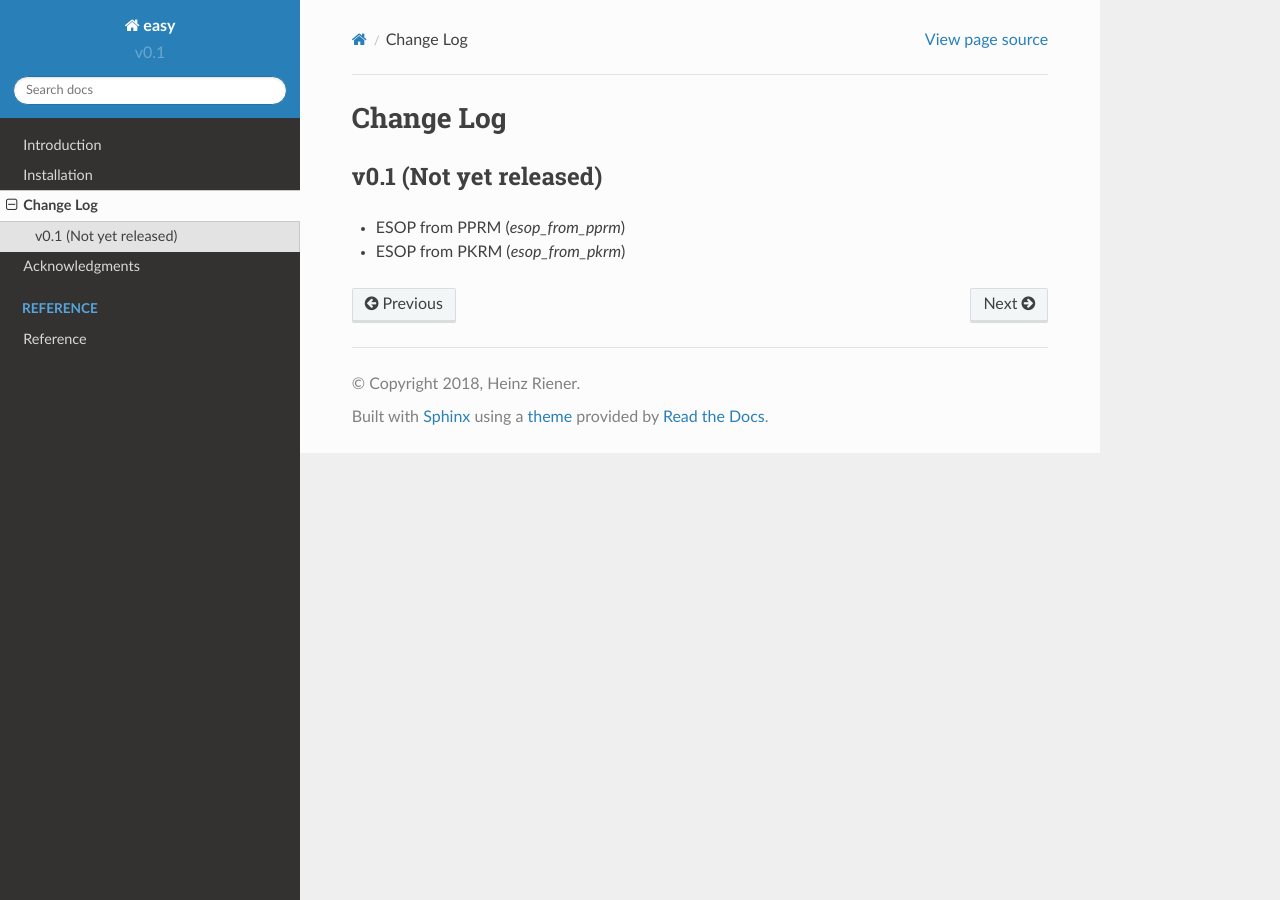
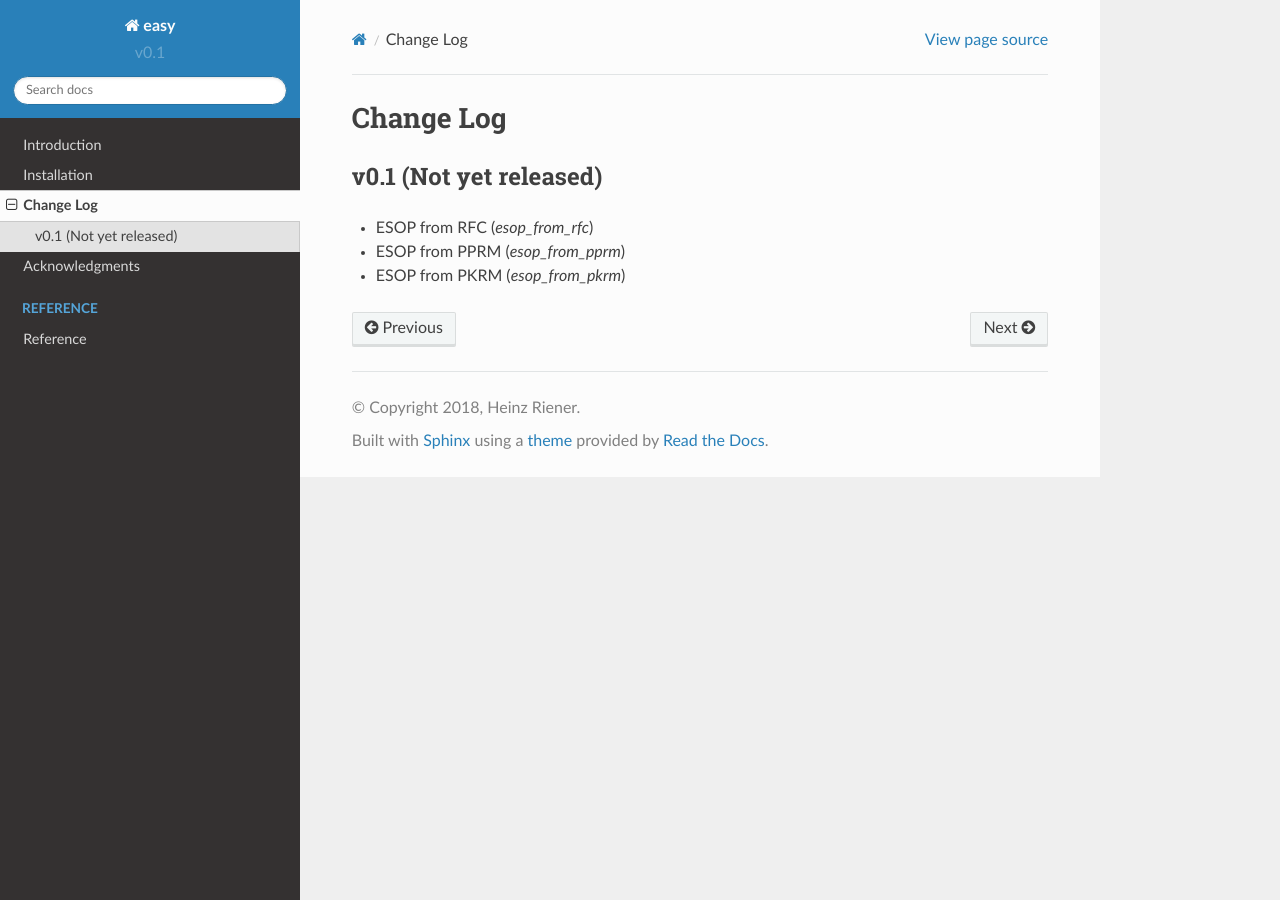
Before and after one commit to hriener/easy, a Sphinx documentation site: the page built from docs/changelog.rst, in a window 1280 px wide. Built offline with Sphinx 7.4.7 and the Read the Docs theme 2.0.0, drawn with Linux system fonts in a browser that asks for light colours.

Commit message:
changelog.

```diff
--- a/docs/changelog.rst
+++ b/docs/changelog.rst
@@ -4,5 +4,6 @@ Change Log
 v0.1 (Not yet released)
 -----------------------
 
+* ESOP from RFC (`esop_from_rfc`)
 * ESOP from PPRM (`esop_from_pprm`)
 * ESOP from PKRM (`esop_from_pkrm`)
```
